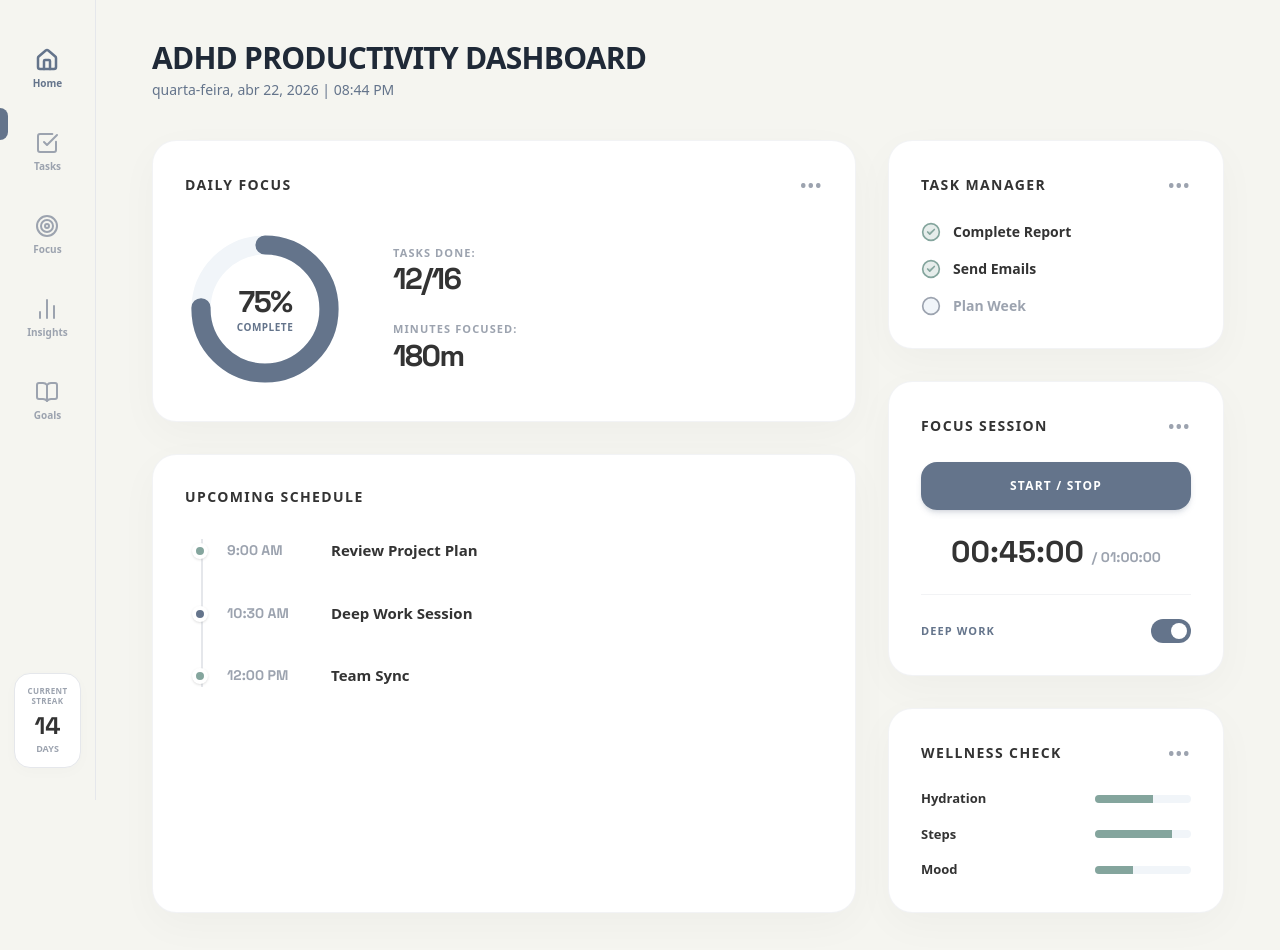
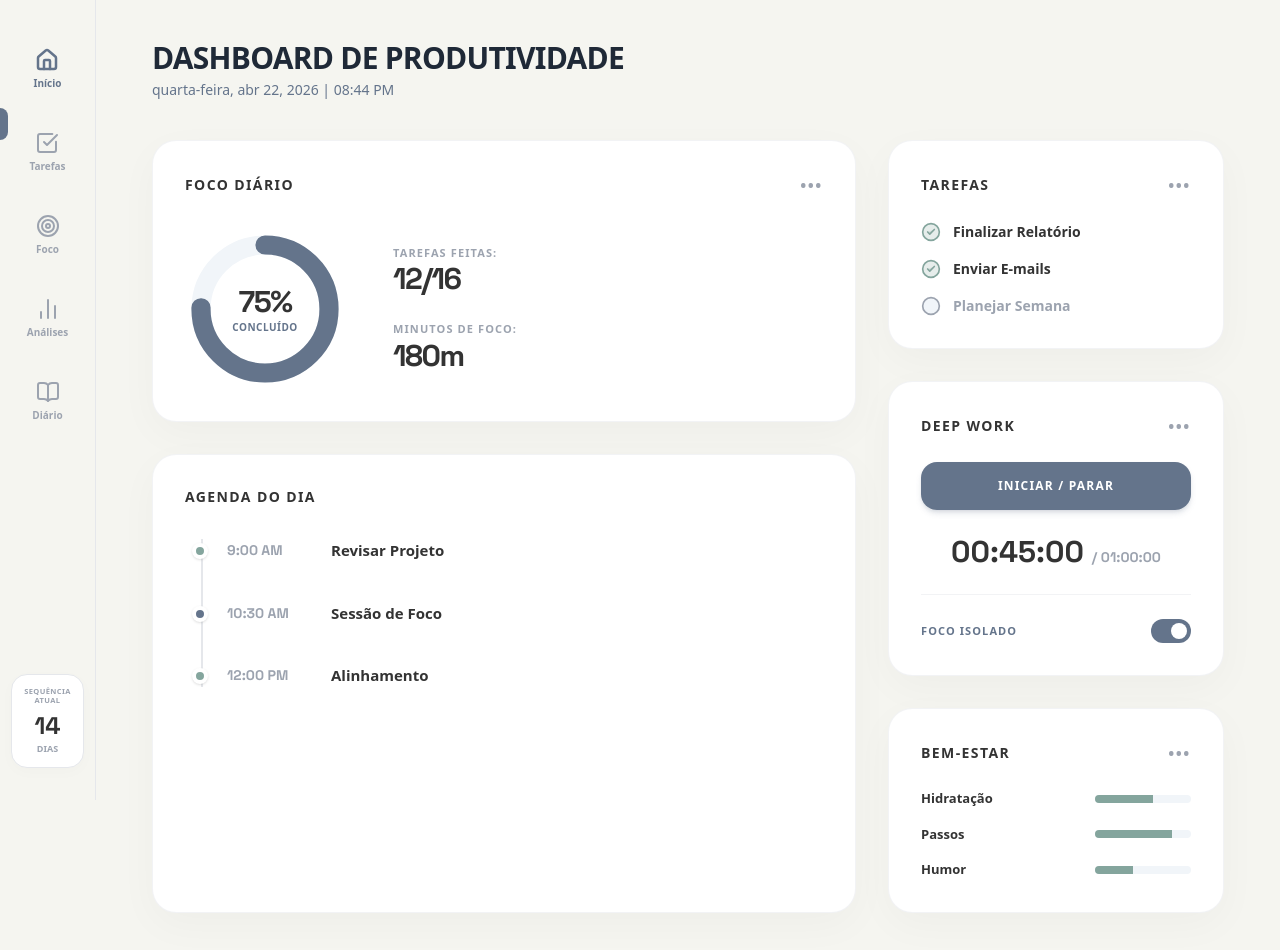
Before and after one commit to gustavoatenuos-cmd/app-priscila-tdah, a Next.js app: page /dashboard in a window 1280 px wide. Shown: the top 950 px of the page. Built offline with nearby package versions, Linux system fonts and the light colour scheme.

Commit message:
feat(i18n): traduz layout do dashboard principal para portugues pt-br

```diff
--- a/src/app/dashboard/page.tsx
+++ b/src/app/dashboard/page.tsx
@@ -20,31 +20,31 @@ export default function NeumorphicDashboard() {
         <nav className="flex-1 flex flex-col items-center gap-10 mt-4">
           <Link href="/dashboard" className="flex flex-col items-center gap-1 group">
             <Home className="h-6 w-6 text-[#64748B]" strokeWidth={2.5} />
-            <span className="text-[10px] font-bold text-[#64748B]">Home</span>
+            <span className="text-[10px] font-bold text-[#64748B]">Início</span>
           </Link>
           <Link href="/dashboard/planner" className="flex flex-col items-center gap-1 group">
             <CheckSquare className="h-6 w-6 text-[#9CA3AF] group-hover:text-[#64748B] transition-colors" strokeWidth={2} />
-            <span className="text-[10px] font-bold text-[#9CA3AF] group-hover:text-[#64748B]">Tasks</span>
+            <span className="text-[10px] font-bold text-[#9CA3AF] group-hover:text-[#64748B]">Tarefas</span>
           </Link>
           <Link href="/dashboard/focus" className="flex flex-col items-center gap-1 group">
             <Target className="h-6 w-6 text-[#9CA3AF] group-hover:text-[#64748B] transition-colors" strokeWidth={2} />
-            <span className="text-[10px] font-bold text-[#9CA3AF] group-hover:text-[#64748B]">Focus</span>
+            <span className="text-[10px] font-bold text-[#9CA3AF] group-hover:text-[#64748B]">Foco</span>
           </Link>
           <Link href="/dashboard/analytics" className="flex flex-col items-center gap-1 group">
             <BarChart2 className="h-6 w-6 text-[#9CA3AF] group-hover:text-[#64748B] transition-colors" strokeWidth={2} />
-            <span className="text-[10px] font-bold text-[#9CA3AF] group-hover:text-[#64748B]">Insights</span>
+            <span className="text-[10px] font-bold text-[#9CA3AF] group-hover:text-[#64748B]">Análises</span>
           </Link>
           <Link href="/dashboard/journal" className="flex flex-col items-center gap-1 group">
             <BookOpen className="h-6 w-6 text-[#9CA3AF] group-hover:text-[#64748B] transition-colors" strokeWidth={2} />
-            <span className="text-[10px] font-bold text-[#9CA3AF] group-hover:text-[#64748B]">Goals</span>
+            <span className="text-[10px] font-bold text-[#9CA3AF] group-hover:text-[#64748B]">Diário</span>
           </Link>
         </nav>
 
         {/* Streak Block */}
         <div className="bg-[#FFFFFF] border border-[#E5E7EB] rounded-2xl flex flex-col items-center justify-center p-3 shadow-[0_4px_15px_rgba(0,0,0,0.02)]">
-          <span className="text-[8px] font-bold text-[#9CA3AF] uppercase text-center leading-tight tracking-wider">Current<br/>Streak</span>
+          <span className="text-[7.5px] font-bold text-[#9CA3AF] uppercase text-center leading-tight tracking-wider">Sequência<br/>Atual</span>
           <span className="text-2xl font-black text-[#333333] font-mono mt-1">14</span>
-          <span className="text-[9px] font-bold text-[#9CA3AF] uppercase">Days</span>
+          <span className="text-[9px] font-bold text-[#9CA3AF] uppercase">Dias</span>
         </div>
       </aside>
 
@@ -52,7 +52,7 @@ export default function NeumorphicDashboard() {
       <main className="flex-1 px-8 py-10 md:px-14 lg:max-w-7xl mx-auto overflow-y-auto">
 
          <header className="mb-10">
-           <h1 className="text-3xl font-extrabold tracking-tight text-[#1F2937] uppercase">ADHD Productivity Dashboard</h1>
+           <h1 className="text-3xl font-extrabold tracking-tight text-[#1F2937] uppercase">Dashboard de Produtividade</h1>
            <p className="text-[#64748B] font-medium text-sm mt-1">{currentDate}</p>
          </header>
 
@@ -64,7 +64,7 @@ export default function NeumorphicDashboard() {
                {/* DAILY FOCUS PANEL */}
                <motion.div initial={{ y: 10, opacity: 0 }} animate={{ y: 0, opacity: 1 }} className="bg-[#FFFFFF] rounded-3xl p-8 shadow-[0_12px_40px_rgba(0,0,0,0.03)] border border-[#E5E7EB]/50">
                   <div className="flex justify-between items-center mb-8">
-                    <h2 className="text-sm font-bold text-[#333333] tracking-widest uppercase">Daily Focus</h2>
+                    <h2 className="text-sm font-bold text-[#333333] tracking-widest uppercase">Foco Diário</h2>
                     <span className="text-[#9CA3AF] tracking-widest font-bold">•••</span>
                   </div>
 
@@ -77,18 +77,18 @@ export default function NeumorphicDashboard() {
                         </svg>
                         <div className="absolute flex flex-col items-center">
                           <span className="text-3xl font-extrabold text-[#333333] font-mono tracking-tighter">75%</span>
-                          <span className="text-[10px] uppercase font-bold text-[#64748B] tracking-wider">Complete</span>
+                          <span className="text-[10px] uppercase font-bold text-[#64748B] tracking-wider">Concluído</span>
                         </div>
                      </div>
 
                      {/* Stats */}
                      <div className="flex flex-col gap-6">
                         <div>
-                          <h3 className="text-[11px] font-bold text-[#9CA3AF] uppercase tracking-widest">Tasks Done:</h3>
+                          <h3 className="text-[11px] font-bold text-[#9CA3AF] uppercase tracking-widest">Tarefas Feitas:</h3>
                           <span className="text-3xl font-black text-[#333333] font-mono tracking-tighter">12/16</span>
                         </div>
                         <div>
-                          <h3 className="text-[11px] font-bold text-[#9CA3AF] uppercase tracking-widest">Minutes Focused:</h3>
+                          <h3 className="text-[11px] font-bold text-[#9CA3AF] uppercase tracking-widest">Minutos de Foco:</h3>
                           <span className="text-3xl font-black text-[#333333] font-mono tracking-tighter">180m</span>
                         </div>
                      </div>
@@ -97,7 +97,7 @@ export default function NeumorphicDashboard() {
 
                {/* UPCOMING SCHEDULE PANEL */}
                <motion.div initial={{ y: 10, opacity: 0 }} animate={{ y: 0, opacity: 1 }} transition={{ delay: 0.1 }} className="bg-[#FFFFFF] rounded-3xl p-8 shadow-[0_12px_40px_rgba(0,0,0,0.03)] border border-[#E5E7EB]/50 flex-1">
-                  <h2 className="text-sm font-bold text-[#333333] tracking-widest uppercase mb-8">Upcoming Schedule</h2>
+                  <h2 className="text-sm font-bold text-[#333333] tracking-widest uppercase mb-8">Agenda do Dia</h2>
 
                   <div className="relative pl-6 border-l-2 border-[#E5E7EB] space-y-10 ml-4">
                      {/* Item 1 */}
@@ -105,7 +105,7 @@ export default function NeumorphicDashboard() {
                         <div className="absolute w-4 h-4 rounded-full bg-[#84A59D] -left-[35px] top-1 border-[4px] border-[#FFFFFF] shadow-sm"></div>
                         <div className="flex items-center gap-6">
                            <span className="text-sm font-bold text-[#9CA3AF] w-20 font-mono">9:00 AM</span>
-                           <span className="text-[15px] font-bold text-[#333333]">Review Project Plan</span>
+                           <span className="text-[15px] font-bold text-[#333333]">Revisar Projeto</span>
                         </div>
                      </div>
 
@@ -114,7 +114,7 @@ export default function NeumorphicDashboard() {
                         <div className="absolute w-4 h-4 rounded-full bg-[#64748B] -left-[35px] top-1 border-[4px] border-[#FFFFFF] shadow-sm"></div>
                         <div className="flex items-center gap-6">
                            <span className="text-sm font-bold text-[#9CA3AF] w-20 font-mono">10:30 AM</span>
-                           <span className="text-[15px] font-bold text-[#333333]">Deep Work Session</span>
+                           <span className="text-[15px] font-bold text-[#333333]">Sessão de Foco</span>
                         </div>
                      </div>
 
@@ -123,7 +123,7 @@ export default function NeumorphicDashboard() {
                         <div className="absolute w-4 h-4 rounded-full bg-[#84A59D] -left-[35px] top-1 border-[4px] border-[#FFFFFF] shadow-sm"></div>
                         <div className="flex items-center gap-6">
                            <span className="text-sm font-bold text-[#9CA3AF] w-20 font-mono">12:00 PM</span>
-                           <span className="text-[15px] font-bold text-[#333333]">Team Sync</span>
+                           <span className="text-[15px] font-bold text-[#333333]">Alinhamento</span>
                         </div>
                      </div>
                   </div>
@@ -136,22 +136,22 @@ export default function NeumorphicDashboard() {
                {/* TASK MANAGER PANEL */}
                <motion.div initial={{ y: 10, opacity: 0 }} animate={{ y: 0, opacity: 1 }} transition={{ delay: 0.2 }} className="bg-[#FFFFFF] rounded-3xl p-6 md:p-8 shadow-[0_12px_40px_rgba(0,0,0,0.03)] border border-[#E5E7EB]/50">
                   <div className="flex justify-between items-center mb-6">
-                    <h2 className="text-sm font-bold text-[#333333] tracking-widest uppercase">Task Manager</h2>
+                    <h2 className="text-sm font-bold text-[#333333] tracking-widest uppercase">Tarefas</h2>
                     <span className="text-[#9CA3AF] tracking-widest font-bold">•••</span>
                   </div>
 
                   <div className="space-y-4">
                      <div className="flex items-center gap-3">
                        <CheckCircle2 className="h-5 w-5 text-[#84A59D] fill-[#84A59D]/20" />
-                       <span className="text-[14px] font-bold text-[#333333]">Complete Report</span>
+                       <span className="text-[14px] font-bold text-[#333333]">Finalizar Relatório</span>
                      </div>
                      <div className="flex items-center gap-3">
                        <CheckCircle2 className="h-5 w-5 text-[#84A59D] fill-[#84A59D]/20" />
-                       <span className="text-[14px] font-bold text-[#333333]">Send Emails</span>
+                       <span className="text-[14px] font-bold text-[#333333]">Enviar E-mails</span>
                      </div>
                      <div className="flex items-center gap-3">
                        <Circle className="h-5 w-5 text-[#9CA3AF] fill-[#F1F5F9]" />
-                       <span className="text-[14px] font-bold text-[#9CA3AF]">Plan Week</span>
+                       <span className="text-[14px] font-bold text-[#9CA3AF]">Planejar Semana</span>
                      </div>
                   </div>
                </motion.div>
@@ -159,13 +159,13 @@ export default function NeumorphicDashboard() {
                {/* FOCUS SESSION PANEL */}
                <motion.div initial={{ y: 10, opacity: 0 }} animate={{ y: 0, opacity: 1 }} transition={{ delay: 0.3 }} className="bg-[#FFFFFF] rounded-3xl p-6 md:p-8 shadow-[0_12px_40px_rgba(0,0,0,0.03)] border border-[#E5E7EB]/50 flex-1 flex flex-col justify-between">
                   <div className="flex justify-between items-center mb-6">
-                    <h2 className="text-sm font-bold text-[#333333] tracking-widest uppercase">Focus Session</h2>
+                    <h2 className="text-sm font-bold text-[#333333] tracking-widest uppercase">Deep Work</h2>
                     <span className="text-[#9CA3AF] tracking-widest font-bold">•••</span>
                   </div>
 
                   <div className="flex flex-col items-center">
                     <button className="w-full bg-[#64748B] hover:bg-[#475569] text-white font-bold text-xs tracking-widest uppercase py-4 rounded-xl transition-all shadow-md shadow-[#64748B]/20">
-                      Start / Stop
+                      Iniciar / Parar
                     </button>
 
                     <div className="mt-6 text-center">
@@ -175,7 +175,7 @@ export default function NeumorphicDashboard() {
                   </div>
 
                   <div className="flex justify-between items-center mt-6 pt-6 border-t border-[#E5E7EB]/50">
-                     <span className="text-[11px] font-bold text-[#64748B] uppercase tracking-widest">Deep Work</span>
+                     <span className="text-[11px] font-bold text-[#64748B] uppercase tracking-widest">Foco Isolado</span>
                      <div className="h-6 w-10 bg-[#64748B] rounded-full p-1 flex justify-end items-center cursor-pointer">
                         <div className="h-4 w-4 bg-white rounded-full"></div>
                      </div>
@@ -185,25 +185,25 @@ export default function NeumorphicDashboard() {
                {/* WELLNESS CHECK PANEL */}
                <motion.div initial={{ y: 10, opacity: 0 }} animate={{ y: 0, opacity: 1 }} transition={{ delay: 0.4 }} className="bg-[#FFFFFF] rounded-3xl p-6 md:p-8 shadow-[0_12px_40px_rgba(0,0,0,0.03)] border border-[#E5E7EB]/50">
                   <div className="flex justify-between items-center mb-6">
-                    <h2 className="text-sm font-bold text-[#333333] tracking-widest uppercase">Wellness Check</h2>
+                    <h2 className="text-sm font-bold text-[#333333] tracking-widest uppercase">Bem-Estar</h2>
                     <span className="text-[#9CA3AF] tracking-widest font-bold">•••</span>
                   </div>
 
                   <div className="space-y-4">
                      <div className="flex items-center justify-between">
-                        <span className="text-[13px] font-bold text-[#333333]">Hydration</span>
+                        <span className="text-[13px] font-bold text-[#333333]">Hidratação</span>
                         <div className="w-24 h-2 bg-[#F1F5F9] rounded-full overflow-hidden">
                            <div className="h-full bg-[#84A59D] w-[60%]"></div>
                         </div>
                      </div>
                      <div className="flex items-center justify-between">
-                        <span className="text-[13px] font-bold text-[#333333]">Steps</span>
+                        <span className="text-[13px] font-bold text-[#333333]">Passos</span>
                         <div className="w-24 h-2 bg-[#F1F5F9] rounded-full overflow-hidden">
                            <div className="h-full bg-[#84A59D] w-[80%]"></div>
                         </div>
                      </div>
                      <div className="flex items-center justify-between">
-                        <span className="text-[13px] font-bold text-[#333333]">Mood</span>
+                        <span className="text-[13px] font-bold text-[#333333]">Humor</span>
                         <div className="w-24 h-2 bg-[#F1F5F9] rounded-full overflow-hidden">
                            <div className="h-full bg-[#84A59D] w-[40%]"></div>
                         </div>
```
